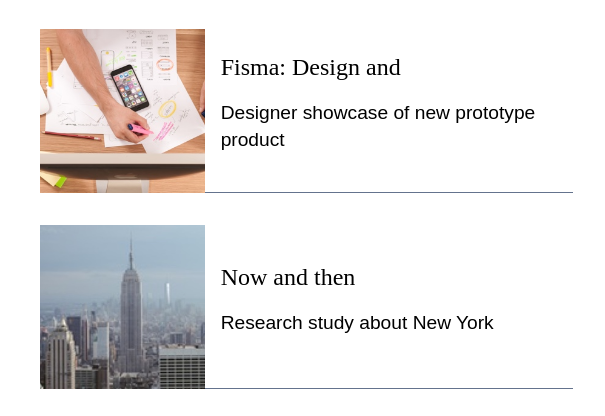
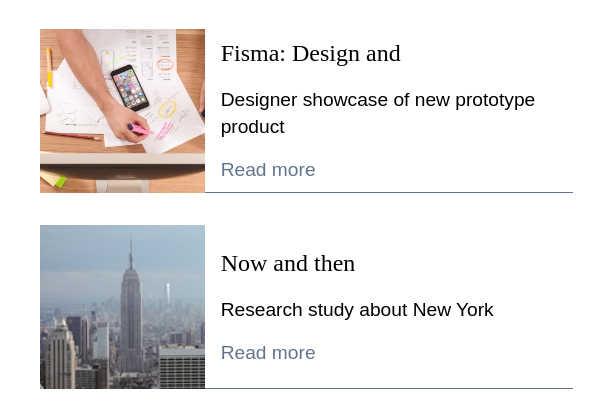
Before and after one commit to tomtaborsky/colmarSchool, a plain HTML site: page index.html in a window 1280 px wide. Shown: the part 2415-2831 px from the top of the page, 675-1280 px from the left. Drawn offline with Linux system fonts and the light colour scheme; a web font is replaced by a local one.

Commit message:
beautify

```diff
--- a/index.html
+++ b/index.html
@@ -286,6 +286,7 @@
             <div class="content">
               <h3>Fisma: Design and</h3>
               <p>Designer showcase of new prototype product</p>
+              <a href=""><span>Read more</span></a>
             </div>
           </div>
           <div class="content-right--topic flexcontainer">
@@ -295,6 +296,7 @@
             <div class="content">
               <h3>Now and then</h3>
               <p>Research study about New York</p>
+              <a href=""><span>Read more</span></a>
             </div>
           </div>
         </div>
```
